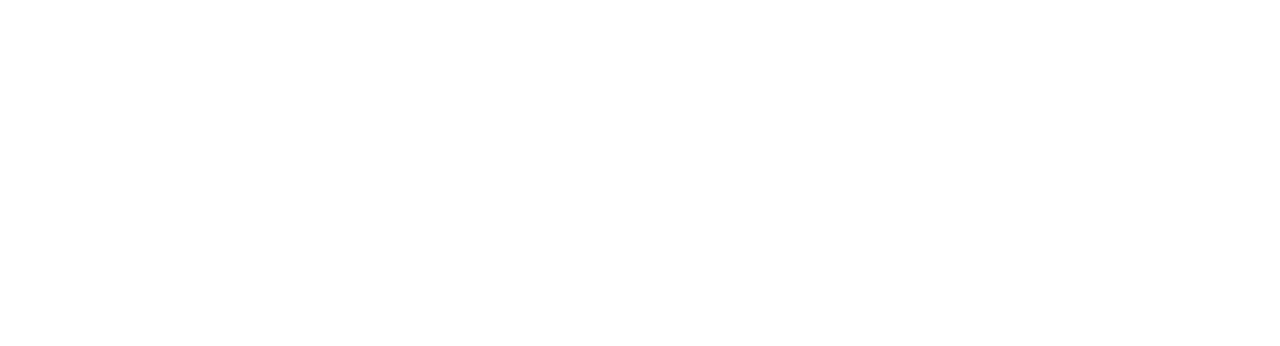
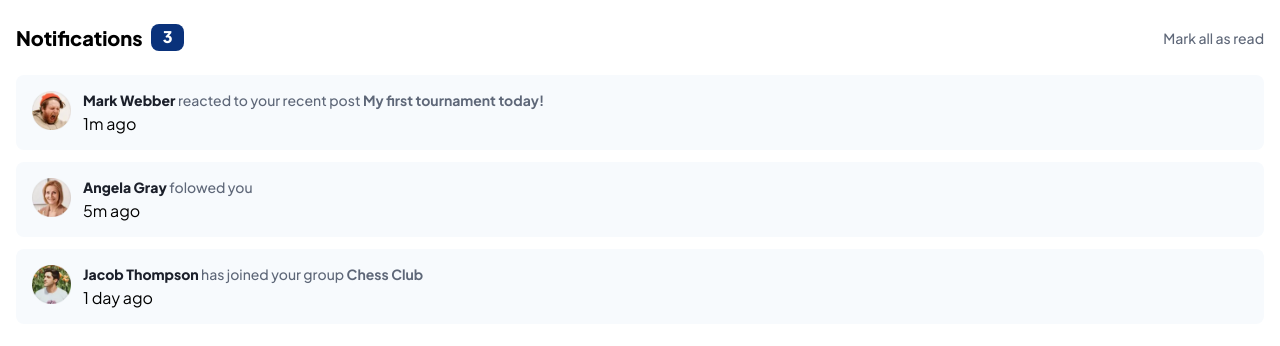
Before and after one commit to brdCoreShadow/notifications-markup, a React (Vite) app: page / in a window 1280 px wide. Shown: the top 346 px of the page. Built offline with nearby package versions, Linux system fonts and the light colour scheme.

Commit message:
header and event notes are made

```diff
--- a/src/App.tsx
+++ b/src/App.tsx
@@ -1,12 +1,62 @@
-import * as SC from "./AppStyled"
+import * as SC from "./AppStyled";
 
-function App() {
+import webereAva from "./assets/images/avatar-mark-webber.webp";
+import grayAva from "./assets/images/avatar-angela-gray.webp"
+import thompsonAva from "./assets/images/avatar-jacob-thompson.webp"
 
+const App: React.FC = () => {
   return (
     <SC.AppCon>
+      <SC.Header>
+        <SC.LogoCon>
+          <h1>Notifications</h1>
+          <SC.LogoBox>
+            <span>3</span>
+          </SC.LogoBox>
+        </SC.LogoCon>
+        <SC.HeaderBtn type="button">Mark all as read</SC.HeaderBtn>
+      </SC.Header>
+      <SC.EventsList>
+        <SC.EventsItem>
+          <SC.AvaThumb>
+            <img src={webereAva} alt="webere_ava" />
+          </SC.AvaThumb>
+          <div>
+            <SC.Content>
+              <SC.Login>Mark Webber</SC.Login> reacted to your recent post{" "}
+              <SC.Event>My first tournament today!</SC.Event>
+            </SC.Content>
+            <p>1m ago</p>
+            <div></div>
+          </div>
+        </SC.EventsItem>
+        <SC.EventsItem>
+          <SC.AvaThumb>
+            <img src={grayAva} alt="gray_ava" />
+          </SC.AvaThumb>
+          <div>
+            <SC.Content>
+              <SC.Login>Angela Gray</SC.Login> folowed you
+            </SC.Content>
+            <p>5m ago</p>
+            <div></div>
+          </div>
+        </SC.EventsItem>
+        <SC.EventsItem>
+           <SC.AvaThumb>
+            <img src={thompsonAva} alt="thompson_ava" />
+          </SC.AvaThumb>
+          <div>
+            <SC.Content>
+              <SC.Login>Jacob Thompson</SC.Login> has joined your group <SC.Event>Chess Club</SC.Event>
+            </SC.Content>
+            <p>1 day ago</p>
+            <div></div>
+          </div>
+        </SC.EventsItem>
+      </SC.EventsList>
+    </SC.AppCon>
+  );
+};
 
-    </SC.AppCon>
-  )
-}
-
-export default App
+export default App;
--- a/src/AppStyled.ts
+++ b/src/AppStyled.ts
@@ -1,3 +1,118 @@
 import styled from "@emotion/styled";
 
-export const AppCon = styled.div``
+export const AppCon = styled.div`
+  padding-top: 24px;
+  padding-bottom: 28px;
+  padding-left: 16px;
+  padding-right: 16px;
+`;
+
+export const Header = styled.div`
+  display: flex;
+  flex-direction: row;
+  align-items: center;
+  justify-content: space-between;
+
+  margin-bottom: 24px;
+`;
+
+export const LogoCon = styled.div`
+  display: flex;
+  flex-direction: row;
+  align-items: center;
+
+  & > h1 {
+    margin-right: 8px;
+
+    font-size: 20px;
+    font-weight: 800;
+  }
+`;
+
+export const LogoBox = styled.div`
+  padding-top: 2px;
+  padding-bottom: 4px;
+  padding-left: 12px;
+  padding-right: 12px;
+
+  background-color: #0a327b;
+
+  border-radius: 8px;
+
+  & > span {
+    font-size: 16px;
+    font-weight: 800;
+
+    color: #fff;
+  }
+`;
+
+export const HeaderBtn = styled.button`
+  font-size: 14px;
+  font-weight: 500;
+  font-family: "Jakarta";
+
+  color: #5e6778;
+
+  background-color: transparent;
+`;
+
+export const EventsList = styled.ul`
+  margin-bottom: 12px;
+`;
+
+export const EventsItem = styled.li`
+  display: flex;
+  flex-direction: row;
+  align-items: flex-start;
+
+  padding-top: 16px;
+  padding-bottom: 16px;
+  padding-left: 16px;
+  padding-right: 28px;
+
+  background-color: #f7fafd;
+
+  border-radius: 8px;
+
+  &:not(:last-of-type) {
+    margin-bottom: 12px;
+  }
+`;
+
+export const AvaThumb = styled.div`
+width: 39px;
+height: 39px;
+
+margin-right: 12px;
+
+& > img{
+   width: 100%;
+   height: 100%;
+
+   object-fit: cover;
+}
+`
+
+export const Content = styled.p`
+margin-bottom: 4px;
+
+font-size: 14px;
+font-weight: 500;
+
+color:#5E6778;
+`
+
+export const Login = styled.span`
+font-size: 14px;
+font-weight: 800;
+
+color: #1C202B;
+`
+
+export const Event = styled.span`
+font-size: 14px;
+font-weight: 700;
+
+color:#5E6778;
+`
```
